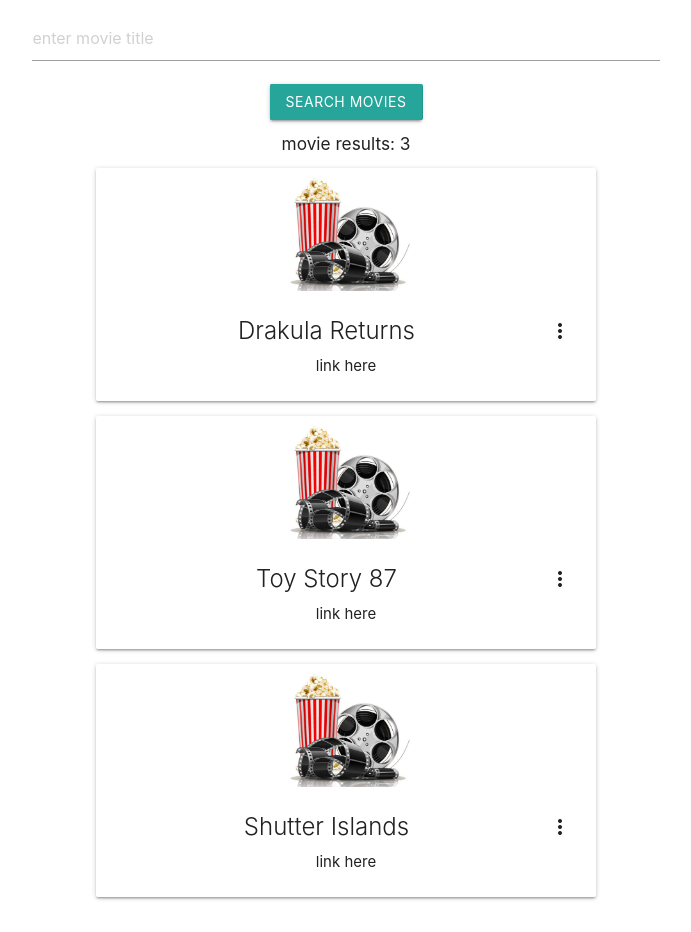
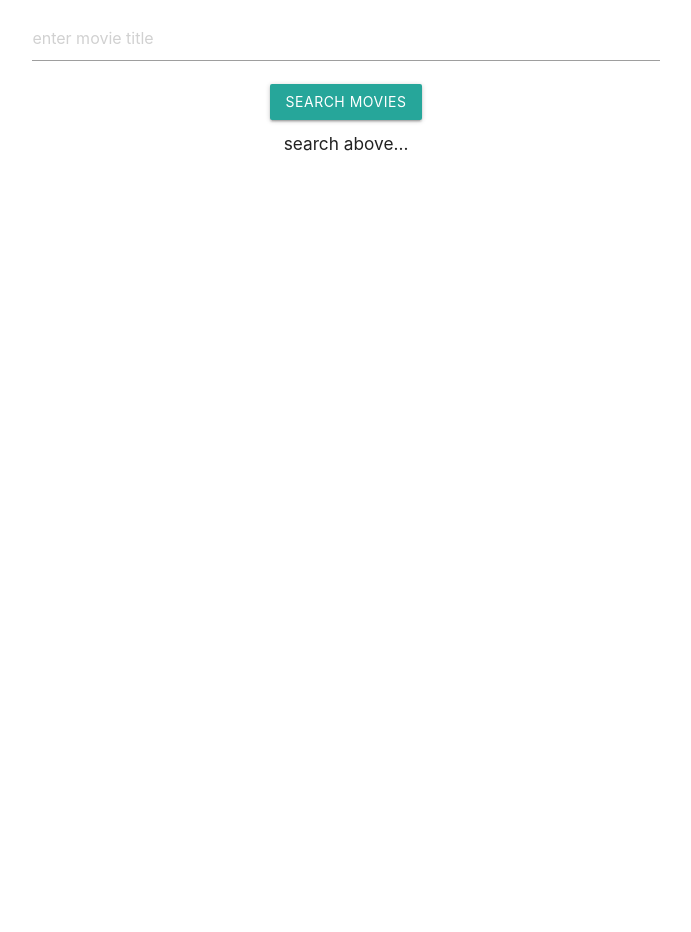
Before and after one commit to Azzazello1979/zoosh, a React (Create React App) app in the folder zoosh/: page / in a window 1280 px wide. Shown: the whole page, without its empty margins (294-985 px from the left). After the commit the page ends 800 px from the top, so only its background shows below. Built offline with nearby package versions, Linux system fonts and the light colour scheme.

Commit message:
Listing.jsx transformed to stateless func. component, state lifted to App.js

```diff
--- a/zoosh/src/App.js
+++ b/zoosh/src/App.js
@@ -21,7 +21,7 @@ class App extends Component {
     return (
       <div className="App container">
             <Search store={this.storeResult} />
-            <Listing />
+            <Listing results={this.state.results} />
       </div>
     );
   }
--- a/zoosh/src/components/Listing.jsx
+++ b/zoosh/src/components/Listing.jsx
@@ -1,56 +1,24 @@
-import React, { Component } from "react";
+import React from "react";
 import ResultCard from "./ResultCard";
 
-
-
-class Listing extends Component {
-  state = {
-    results: [
-      {
-        id: 1,
-        title: "Drakula Returns",
-        desc: "...blahblahblah...",
-
-      },
-      {
-        id: 2,
-        title: "Toy Story 87",
-        desc: "...blahblahblah...",
-
-      },
-      {
-        id: 3,
-        title: "Shutter Islands",
-        desc: "...blahblahblah...",
-
-      }
-    ]
-  };
-
-  updateResults = results => {
-    this.setState({
-      results
-    })
-  }
-
-  render() {
+const Listing = props => {
+  const { results } = props;
     return (
       <div className="container">
         <h6>
-          {this.state.results.length > 0
-            ? `movie results: ${this.state.results.length}`
+          {results.length > 0
+            ? `movie results: ${results.length}`
             : "search above..."}
         </h6>
         <div className="row">
           <div className="col s10 offset-s1">
-            {this.state.results.map(result => {
+            {results.map(result => {
               return <ResultCard result={result} key={result.id} />;
             })}
           </div>
         </div>
       </div>
     );
-  }
 }
 
 export default Listing;
--- a/zoosh/src/components/ResultCard.jsx
+++ b/zoosh/src/components/ResultCard.jsx
@@ -2,10 +2,8 @@ import React from "react";
 import "./ResultCard.css";
 import CoverImg from "./../img/mov.jpg";
 
-
 const ResultCard = props => {
   const { result } = props;
-
 
   return (
     <div className="card my-card">
@@ -14,21 +12,19 @@ const ResultCard = props => {
       </div>
       <div className="card-content">
         <span className="card-title activator grey-text text-darken-4">
-          { result.title }
+          {result.Title}
           <i className="material-icons right">more_vert</i>
         </span>
         <p>
-          link here
+          Year: {result.Year} Genre: {result.Genre}
         </p>
       </div>
       <div className="card-reveal">
         <span className="card-title grey-text text-darken-4">
-          { result.title }
+          {result.Title}
           <i className="material-icons right">close</i>
         </span>
-        <p className="trim">
-          { result.desc }
-        </p>
+        <p className="trim">{result.Plot}</p>
       </div>
     </div>
   );
```
